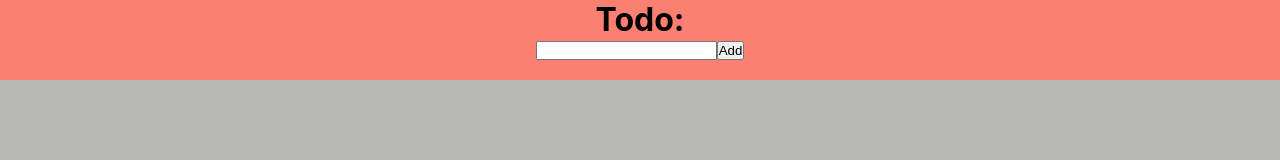
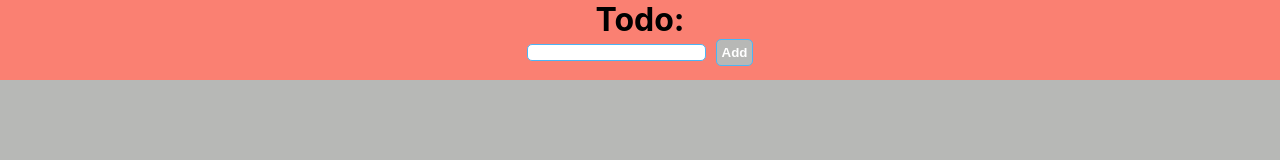
Before and after one commit to patrikglanemann/-todoapp-react-exercise, a React (Create React App) app: page / in a window 1280 px wide. Shown: the top 160 px of the page. Built offline with nearby package versions, Linux system fonts and the light colour scheme.

Commit message:
Add styling to input field and submit button

```diff
--- a/src/Header.css
+++ b/src/Header.css
@@ -1,3 +1,27 @@
 .Header {
   background-color: salmon;
 }
+
+.Header__addBtn {
+  border: 1px solid #4cb5f5;
+  border-radius: 5px;
+  color: white;
+  background-color: #b7b8b6;
+  font-weight: 800;
+  margin-left: 10px;
+  padding: 5px;
+}
+
+.Header__addBtn:active {
+  border: 1px solid #34675c;
+}
+
+.Header__input {
+  border: 1px solid #4cb5f5;
+  border-radius: 5px;
+  outline: none;
+}
+
+.Header__input:focus {
+  border: 1px solid #34675c;
+}
--- a/src/Header.js
+++ b/src/Header.js
@@ -5,8 +5,13 @@ export default function Header({ onAddButtonClick }) {
     <header className="Header">
       <h1>Todo:</h1>
       <form onSubmit={onAddButtonClick}>
-        <input type="text" name="todoInput" id="todoInput"></input>
-        <button>Add</button>
+        <input
+          className="Header__input"
+          type="text"
+          name="todoInput"
+          id="todoInput"
+        ></input>
+        <button className="Header__addBtn">Add</button>
       </form>
     </header>
   );
--- a/src/TodoItem.css
+++ b/src/TodoItem.css
@@ -19,6 +19,7 @@
   border-radius: 5px;
   color: white;
   background-color: indianred;
+  font-weight: 800;
   padding: 5px 10px;
 }
 
@@ -39,4 +40,5 @@
   max-width: 50vw;
   overflow-x: scroll;
   white-space: nowrap;
+  font-weight: 500;
 }
```
